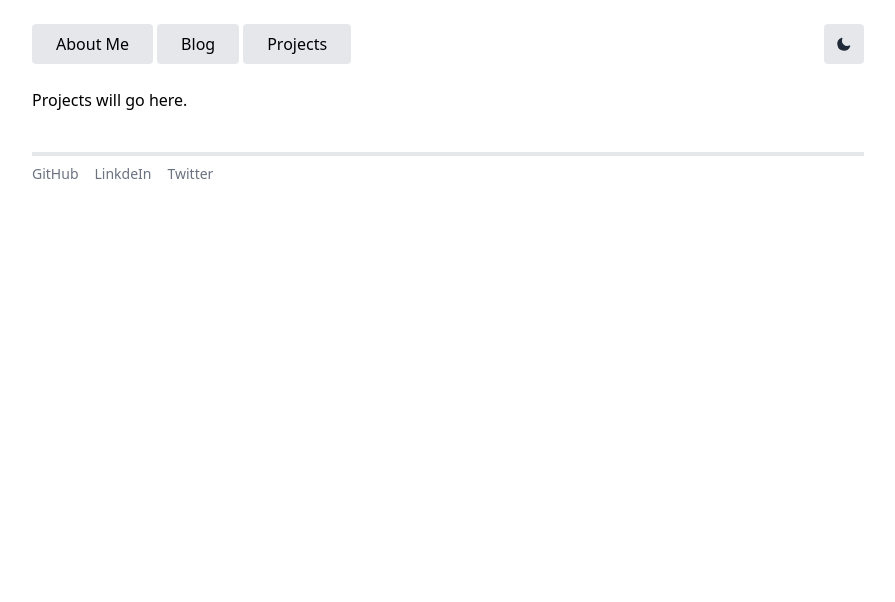
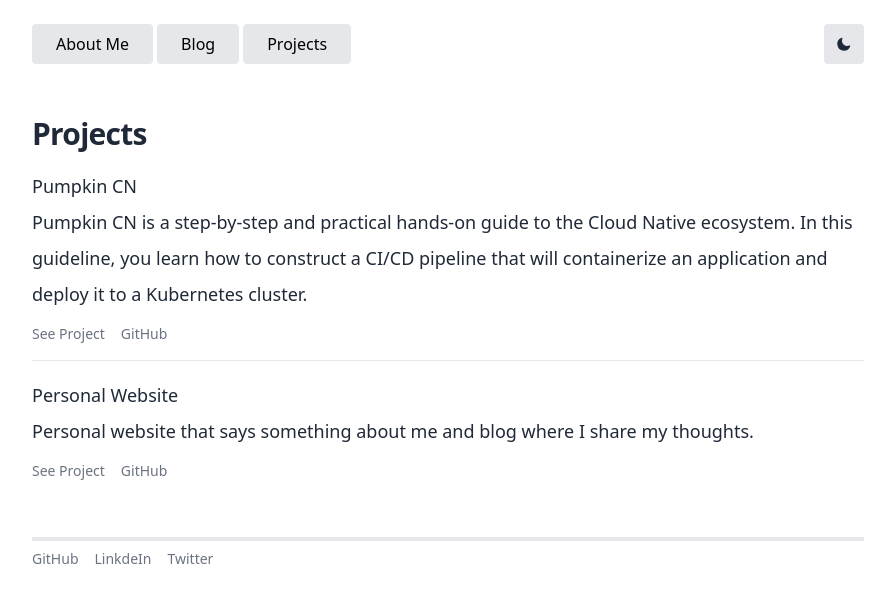
Before and after one commit to mwinel/nelsonmurungi.com, a Next.js app: page /projects in a window 1280 px wide. Shown: the top 602 px of the page, without its empty margins (192-1087 px from the left). Built offline with nearby package versions, Linux system fonts and the light colour scheme.

Commit message:
Update projects page

```diff
--- /dev/null
+++ b/components/ProjectsList.js
@@ -0,0 +1,36 @@
+import SectionTitle from "./SectionTitle";
+import ExternalLink from "./ExternalLink";
+
+const ProjectsList = ({ projects, start, end }) => {
+  return (
+    <>
+      {/* Projects */}
+      <div className="mt-4 lg:mt-10">
+        <SectionTitle>Projects</SectionTitle>
+        <ul className="divide-y divide-gray-200">
+          {projects.slice(start, end).map((project) => (
+            <li key={project.id} className="py-4 flex">
+              <div className="">
+                <p className="text-base font-medium lg:text-lg text-gray-800 dark:text-gray-100 lg:leading-9">
+                  {project.name}
+                </p>
+                <p className="text-base lg:text-lg text-gray-800 dark:text-gray-100 lg:leading-9">
+                  {project.description}
+                </p>
+                <p className="flex space-x-4 mt-3">
+                  <ExternalLink href={project.projectURL}>
+                    See Project
+                  </ExternalLink>
+                  <ExternalLink href={project.repositoryURL}>
+                    GitHub
+                  </ExternalLink>
+                </p>
+              </div>
+            </li>
+          ))}
+        </ul>
+      </div>
+    </>
+  );
+};
+export default ProjectsList;
--- a/pages/index.js
+++ b/pages/index.js
@@ -2,7 +2,7 @@ import Head from "next/head";
 import Link from "next/link";
 import PageLayout from "../layout/PageLayout";
 import SectionTitle from "../components/SectionTitle";
-import ExternalLink from "../components/ExternalLink";
+import ProjectsList from "../components/ProjectsList";
 import Subscribe from "../components/Subscribe";
 import { skills } from "../data/skills";
 import { projects } from "../data/projects";
@@ -51,31 +51,7 @@ const Home = () => {
         </div>
 
         {/* Projects */}
-        <div className="mt-4 lg:mt-10">
-          <SectionTitle>Projects</SectionTitle>
-          <ul className="divide-y divide-gray-200">
-            {projects.slice(0, 1).map((project) => (
-              <li key={project.id} className="py-4 flex">
-                <div className="">
-                  <p className="text-base font-medium lg:text-lg text-gray-800 dark:text-gray-100 lg:leading-9">
-                    {project.name}
-                  </p>
-                  <p className="text-base lg:text-lg text-gray-800 dark:text-gray-100 lg:leading-9">
-                    {project.description}
-                  </p>
-                  <p className="flex space-x-4 mt-3">
-                    <ExternalLink href={project.projectURL}>
-                      See Project
-                    </ExternalLink>
-                    <ExternalLink href={project.repositoryURL}>
-                      GitHub
-                    </ExternalLink>
-                  </p>
-                </div>
-              </li>
-            ))}
-          </ul>
-        </div>
+        <ProjectsList projects={projects} start={0} end={1} />
 
         {/* Newsletter Subscription */}
         <div className="mt-4 lg:mt-10">
--- a/pages/projects.js
+++ b/pages/projects.js
@@ -1,5 +1,7 @@
 import Head from "next/head";
 import PageLayout from "../layout/PageLayout";
+import ProjectsList from "../components/ProjectsList";
+import { projects } from "../data/projects";
 
 const Projects = () => {
   return (
@@ -7,7 +9,10 @@ const Projects = () => {
       <Head>
         <title>Nelson Murungi | My Projects.</title>
       </Head>
-      <PageLayout>Projects will go here.</PageLayout>
+      <PageLayout>
+        {/* Projects */}
+        <ProjectsList projects={projects} start={0} end={10} />
+      </PageLayout>
     </>
   );
 };
```
